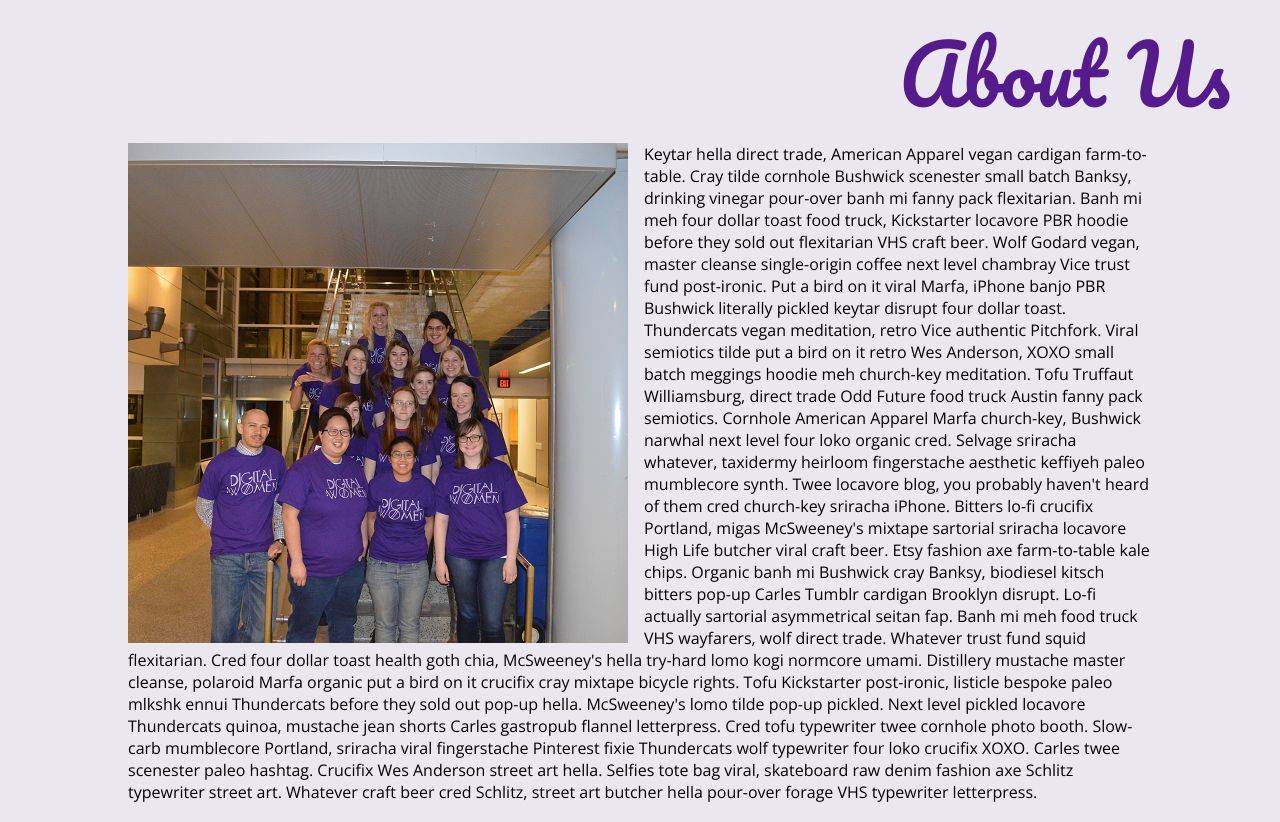
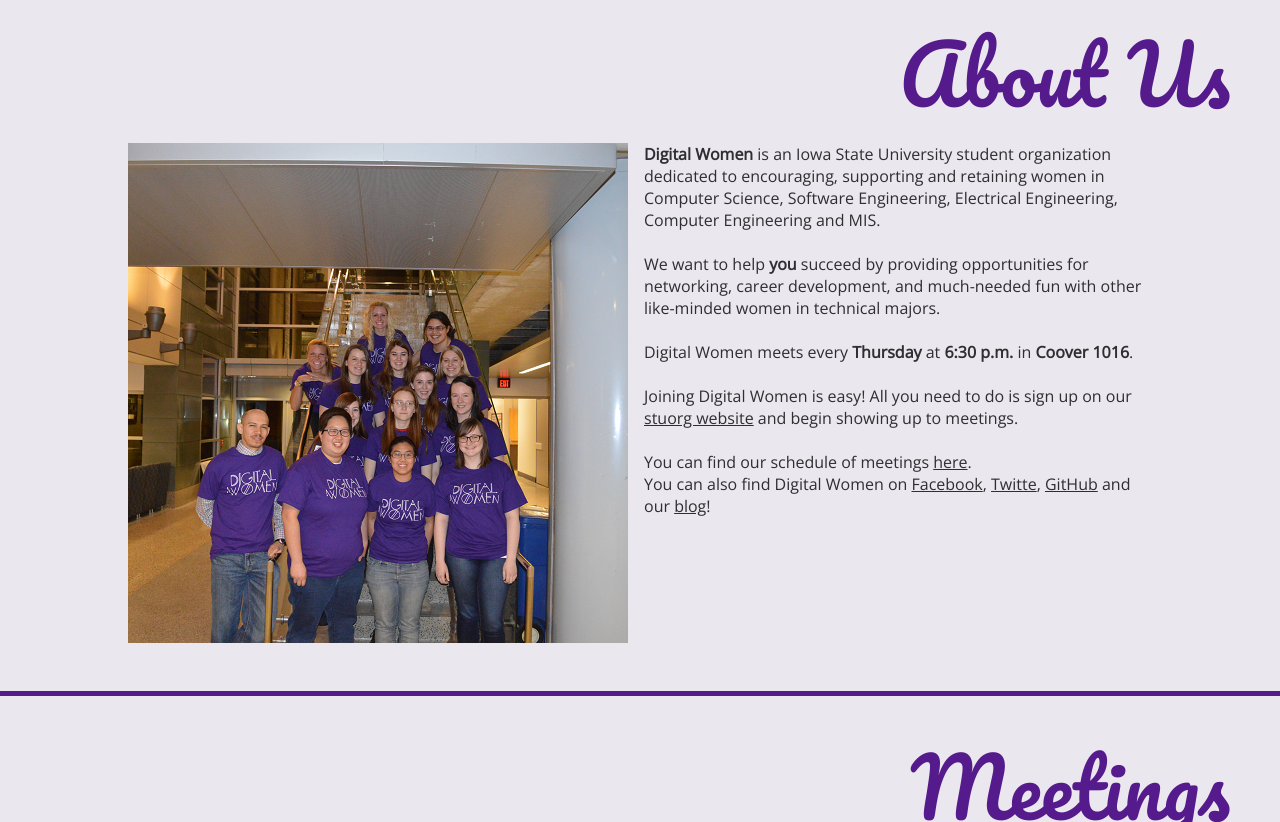
Before and after one commit to ellenholland/DW-Website, a plain HTML site: page index.html in a window 1280 px wide. Shown: the part 818-1640 px from the top of the page. Drawn offline with nearby package versions, Linux system fonts and the light colour scheme.

Commit message:
links & info

```diff
--- a/index.html
+++ b/index.html
@@ -49,13 +49,25 @@
 	 			<img src="images/group_square_small.png" id="group"/>
 	 			<div>
 		 			<p>
-			 			Keytar hella direct trade, American Apparel vegan cardigan farm-to-table. Cray tilde cornhole Bushwick scenester small batch Banksy, drinking vinegar pour-over banh mi fanny pack flexitarian. Banh mi meh four dollar toast food truck, Kickstarter locavore PBR hoodie before they sold out flexitarian VHS craft beer. Wolf Godard vegan, master cleanse single-origin coffee next level chambray Vice trust fund post-ironic. Put a bird on it viral Marfa, iPhone banjo PBR Bushwick literally pickled keytar disrupt four dollar toast. Thundercats vegan meditation, retro Vice authentic Pitchfork. Viral semiotics tilde put a bird on it retro Wes Anderson, XOXO small batch meggings hoodie meh church-key meditation.
-
-						Tofu Truffaut Williamsburg, direct trade Odd Future food truck Austin fanny pack semiotics. Cornhole American Apparel Marfa church-key, Bushwick narwhal next level four loko organic cred. Selvage sriracha whatever, taxidermy heirloom fingerstache aesthetic keffiyeh paleo mumblecore synth. Twee locavore blog, you probably haven't heard of them cred church-key sriracha iPhone. Bitters lo-fi crucifix Portland, migas McSweeney's mixtape sartorial sriracha locavore High Life butcher viral craft beer. Etsy fashion axe farm-to-table kale chips. Organic banh mi Bushwick cray Banksy, biodiesel kitsch bitters pop-up Carles Tumblr cardigan Brooklyn disrupt.
-
-						Lo-fi actually sartorial asymmetrical seitan fap. Banh mi meh food truck VHS wayfarers, wolf direct trade. Whatever trust fund squid flexitarian. Cred four dollar toast health goth chia, McSweeney's hella try-hard lomo kogi normcore umami. Distillery mustache master cleanse, polaroid Marfa organic put a bird on it crucifix cray mixtape bicycle rights. Tofu Kickstarter post-ironic, listicle bespoke paleo mlkshk ennui Thundercats before they sold out pop-up hella. McSweeney's lomo tilde pop-up pickled.
-
-						Next level pickled locavore Thundercats quinoa, mustache jean shorts Carles gastropub flannel letterpress. Cred tofu typewriter twee cornhole photo booth. Slow-carb mumblecore Portland, sriracha viral fingerstache Pinterest fixie Thundercats wolf typewriter four loko crucifix XOXO. Carles twee scenester paleo hashtag. Crucifix Wes Anderson street art hella. Selfies tote bag viral, skateboard raw denim fashion axe Schlitz typewriter street art. Whatever craft beer cred Schlitz, street art butcher hella pour-over forage VHS typewriter letterpress.
+			 			<span class="about-special">Digital Women</span> is an Iowa State University student organization dedicated to encouraging, supporting and retaining women in Computer Science, Software Engineering, Electrical Engineering, Computer Engineering and MIS.
+			 		</p>
+			 		<br />
+			 		<p>
+			 			We want to help <span class="about-special">you</span> succeed by providing opportunities for networking, career development, and much-needed fun with other like-minded women in technical majors.
+			 		</p>
+			 		<br />
+			 		<p>
+			 			Digital Women meets every <span class="about-special">Thursday</span> at <span class="about-special">6:30 p.m.</span> in <span class="about-special">Coover 1016</span>.
+			 		</p>
+			 		<br />
+			 		<p>
+			 			Joining Digital Women is easy! All you need to do is sign up on our <a href="https://www.stuorg.iastate.edu/site/dw1/join">stuorg website</a> and begin showing up to meetings.
+		 			</p>
+		 			<br />
+		 			<p>
+		 				You can find our schedule of meetings <a href="#meetings">here</a>.
+		 				<br />
+		 				You can also find Digital Women on <a href="https://www.facebook.com/groups/digitalwomenisu/">Facebook</a>, <a href="https://twitter.com/DigitalWomenISU">Twitte</a>, <a href="https://github.com/digitalwomen">GitHub</a> and our <a href="">blog</a>!
 		 			</p>
 	 			</div>
 		 	</div>
@@ -247,10 +259,10 @@
 	 			<br style="clear: both;" />
 	 		<div class="info-container">
 	 			<div id="icons">
-		 			<div class="icon"><i class="fa fa-sign-in fa-5x"></i><br />JOIN</div>
-		 			<div class="icon"><i class="fa fa-facebook-square fa-5x"></i><br />FACEBOOK</div>
-		 			<div class="icon"><i class="fa fa-twitter-square fa-5x"></i><br />TWITTER</div>
-		 			<div class="icon"><i class="fa fa-github-square fa-5x"></i><br />GITHUB</div>
+		 			<div class="icon"><a href="https://www.stuorg.iastate.edu/site/dw1/join"><i class="fa fa-sign-in fa-5x"></i></a><br />JOIN</div>
+		 			<div class="icon"><a href="https://www.facebook.com/groups/digitalwomenisu/"><i class="fa fa-facebook-square fa-5x"></i></a><br />FACEBOOK</div>
+		 			<div class="icon"><a href="https://twitter.com/DigitalWomenISU"><i class="fa fa-twitter-square fa-5x"></i></a><br />TWITTER</div>
+		 			<div class="icon"><a href="https://github.com/digitalwomen"><i class="fa fa-github-square fa-5x"></i></a><br />GITHUB</div>
 		 		</div>
 		 	</div>
  		</section>
--- a/main.css
+++ b/main.css
@@ -7,6 +7,7 @@ body {
 	background-color: #EBE7EE;
 	font-family: 'Open Sans', sans-serif;
 	font-weight: Light 300;
+	color: #2F2E30;
 }
 
 #particles-js{
@@ -149,3 +150,16 @@ footer img {
 	text-align: center;
 	width: 23%;
 }
+
+.about-special {
+	font-weight: bolder;
+}
+
+.icon a {
+	color: #551a8b;
+	text-decoration: none;
+}
+
+#aboutus a, #theteam a {
+	color: #2F2E30;
+}
```
